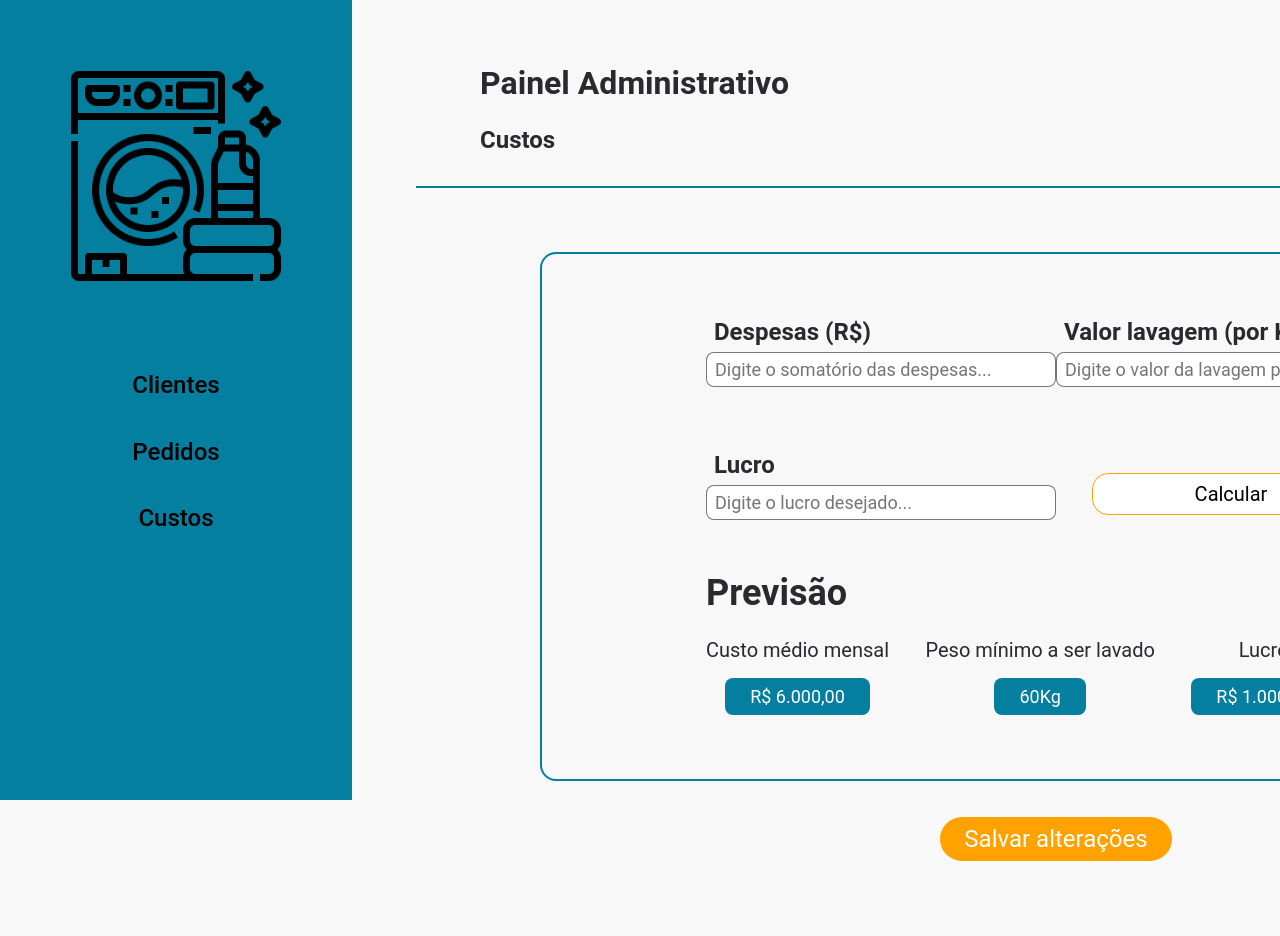
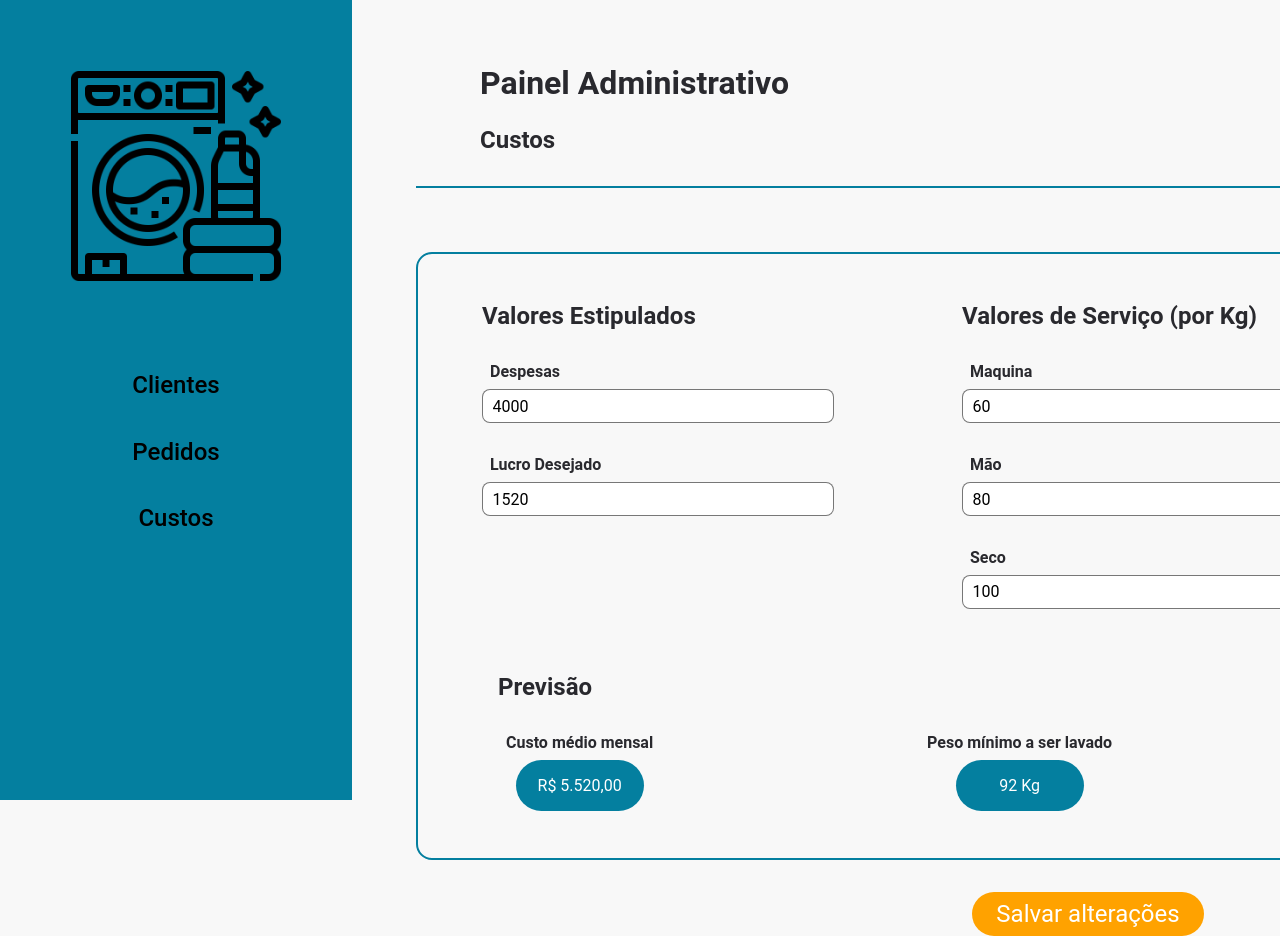
Before and after one commit to GabrielFSSantos/Basic_Laundry_System, a React (Create React App) app: page /costs in a window 1280 px wide. Shown: the top 936 px of the page. Before the commit the page ends 861 px from the top, so only its background shows below. Built offline with nearby package versions, Linux system fonts and the light colour scheme.

Commit message:
Rework Page Cost and Contreller

```diff
--- a/src/pages/Costs/index.tsx
+++ b/src/pages/Costs/index.tsx
@@ -1,55 +1,95 @@
-import { FormEvent, useState } from 'react';
+import { FormEvent, useEffect, useState } from 'react';
+import { Header } from '../../components/Header';
 import { Button } from '../../components/Button';
+import { LabelAndChange } from '../../components/LabelAndChange';
 
-import { Header } from '../../components/Header';
-import {CalculateCosts} from '../../service/shared/CalculateCosts';
+import {Cost} from '../../service/models/Cost';
+import { CalculateCosts } from '../../service/shared/CalculateCosts';
+import CostController from '../../service/controllers/CostController';
 
 import './styles.scss'
+import { Modal } from '../../components/Modal';
 
 export function Costs() {
   const [expenses, setExpenses] = useState(0);
-  const [washValue, setWashValue] = useState(0);
-  const [desiredProfit, setDesiredProfit] = useState(0);
+  const [profit, setProfit] = useState(0);
+  const [washingMachine, setWashingMachine] = useState(0);
+  const [washingHand, setWashingHand] = useState(0);
+  const [washingDry, setWashingDry] = useState(0);
+  const [costMedium, setCostMedium] = useState(0);
+  const [weightMinimum, setWeightMinimum] = useState(0);
 
-  // Realizar chamada no backend de Custos.
-  const data = {
-    averageCost: 6000,
-    minimumWeight: 60,
-    profit: 1000,
+  const [alertFullFields, setAlertFullFields] = useState(false);
+  const [alertEdited, setAlertEdited] = useState(false);
+
+  useEffect(() => {
+    CostController.show().then((dados) => {
+      if (dados) {
+        setExpenses(dados.expenses);
+        setProfit(dados.profit);
+        setWashingMachine(dados.washingMachine);
+        setWashingHand(dados.washingHand);
+        setWashingDry(dados.washingDry);
+        setCostMedium(dados.costMedium);
+        setWeightMinimum(dados.weightMinimum);
       }
-  const [averageCost, setAverageCost] = useState(data.averageCost);
-  const [minimumWeight, setMinimumWeight] = useState(data.minimumWeight);
-  const [profit, setProfit] = useState(data.profit);
+    });
+  }, []);
 
   function handleCalculate(event: FormEvent) {
     event.preventDefault();
 
-    let data = {
+    if(expenses !== 0 && profit !== 0 && washingMachine !== 0
+      && washingHand !== 0 && washingDry !== 0) {
+
+      let data: Cost = {
         expenses,
-      washValue,
-      desiredProfit,
+        profit,
+        washingMachine,
+        washingHand,
+        washingDry,
+        costMedium: 0,
+        weightMinimum: 0,
       }
 
       const result = CalculateCosts(data);
 
       if(result){
-      setAverageCost(result?.averageCost);
-      setMinimumWeight(result?.minimumWeight);
         setProfit(result?.profit);
+        setCostMedium(result?.costMedium);
+        setWeightMinimum(result?.weightMinimum);
+      }
+    }
+    else{
+      setAlertFullFields(true);
     }
   }
 
   function handleSaveEditions() {
-    const cost = {
+    if(expenses !== 0 && profit !== 0 && washingMachine !== 0 && washingHand !== 0
+      && washingDry !== 0 && costMedium !== 0 && weightMinimum !== 0) {
+
+      let data: Cost = {
         expenses,
-      washValue,
-      desiredProfit,
-      averageCost,
-      minimumWeight,
         profit,
+        washingMachine,
+        washingHand,
+        washingDry,
+        costMedium,
+        weightMinimum
       }
-    // Salvar cost no banco de dados
-    console.log(cost);
+
+      const cost = CalculateCosts(data);
+
+      CostController.update(cost).then((dados) => {
+        if (dados) {
+          setAlertEdited(true);
+        }
+      });
+    }
+    else{
+      setAlertFullFields(true);
+    }
   }
 
   return(
@@ -60,53 +100,100 @@ export function Costs() {
         <div className="board">
           <form onSubmit={handleCalculate}>
             <div>
-              <b>Despesas (R$)</b>
-              <input
+              <h3>Valores Estipulados</h3>
+              <LabelAndChange
+                input
+                name="Despesas"
                 type="text"
                 placeholder="Digite o somatório das despesas..."
-                onChange={event => setExpenses(parseFloat(event.target.value))}
+                onChange={event => setExpenses(parseFloat(event.target.value) || 0)}
+                value={expenses !== 0 ? expenses : undefined}
               />
-              <b>Lucro</b>
-              <input
+
+              <LabelAndChange
+                input
+                name="Lucro Desejado"
                 type="text"
                 placeholder="Digite o lucro desejado..."
-                onChange={event => setDesiredProfit(parseFloat(event.target.value))}
+                onChange={event => setProfit(parseFloat(event.target.value) || 0)}
+                value={profit !== 0 ? profit : undefined}
               />
             </div>
 
             <div>
-              <b>Valor lavagem (por Kg)</b>
-              <input
+              <h3>Valores de Serviço  (por Kg)</h3>
+              <LabelAndChange
+                input
+                name="Maquina"
                 type="text"
                 placeholder="Digite o valor da lavagem por Kg..."
-                onChange={event => setWashValue(parseFloat(event.target.value))}
+                onChange={event => setWashingMachine(parseFloat(event.target.value) || 0)}
+                value={washingMachine !== 0 ? washingMachine : undefined}
               />
+
+              <LabelAndChange
+                input
+                name="Mão"
+                type="text"
+                placeholder="Digite o valor da lavagem por Kg..."
+                onChange={event => setWashingHand(parseFloat(event.target.value) || 0)}
+                value={washingHand !== 0 ? washingHand : undefined}
+              />
+
+              <LabelAndChange
+                input
+                name="Seco"
+                type="text"
+                placeholder="Digite o valor da lavagem por Kg..."
+                onChange={event => setWashingDry(parseFloat(event.target.value) || 0)}
+                value={washingDry !== 0 ? washingDry : undefined}
+              />
+            </div>
+
             <Button isOutlined type="submit">Calcular</Button>
-            </div>
           </form>
 
           <div className="section">
             <h3>Previsão</h3>
             <div className="results" >
               <div>
-                <label>Custo médio mensal</label>
-                <p>{averageCost.toLocaleString('pt-br',{style: 'currency', currency: 'BRL'})}</p>
+                <LabelAndChange span name="Custo médio mensal">{costMedium.toLocaleString('pt-BR', { style: 'currency', currency: 'BRL' })}</LabelAndChange>
               </div>
 
               <div>
-                <label>Peso mínimo a ser lavado</label>
-                <p>{minimumWeight}Kg</p>
+                <LabelAndChange span name="Peso mínimo a ser lavado">{weightMinimum} Kg</LabelAndChange>
               </div>
 
               <div>
-                <label>Lucro</label>
-                <p>{profit.toLocaleString('pt-br',{style: 'currency', currency: 'BRL'})}</p>
+                <LabelAndChange span name="Lucro Estimado">{profit.toLocaleString('pt-BR', { style: 'currency', currency: 'BRL' })}</LabelAndChange>
               </div>
             </div>
           </div>
         </div>
         <Button onClick={handleSaveEditions}>Salvar alterações</Button>
       </main>
+
+      {alertFullFields ?
+        <Modal
+          alert
+          title="Alerta ao calcular custos"
+          handleToCancel={() => {setAlertFullFields(false)}}
+        >
+          Preencha todos os campos!
+        </Modal>
+      : false}
+
+      {alertEdited ?
+        <Modal
+          alert
+          title="Custo Editado"
+          handleToCancel={() => {
+            setAlertEdited(false);
+          }}
+        >
+          {`Custos editado com sucesso!!!`}
+        </Modal>
+      : false}
     </div>
   );
 }
--- a/src/pages/Costs/styles.scss
+++ b/src/pages/Costs/styles.scss
@@ -3,83 +3,55 @@
     display: flex;
     align-items: center;
     flex-direction: column;
-    margin: 48px 124px 0px 124px;
+    width: 84rem;
+    margin: 0 auto;
 
     .board {
-      display: flex;
-      flex-direction: column;
-      margin-bottom: 36px;
+      margin-bottom: 2rem;
+      height: 38rem;
       width: 100%;
-      gap: 16px;
 
-      border: 2px solid #047F9F;
-      border-radius: 16px;
+      border: 0.15rem solid #047F9F;
+      border-radius: 1rem;
 
       form {
         display: flex;
-        justify-content: space-between;
-        margin: 0px 164px;
+        flex-direction: row;
+        margin: 3rem 0rem 0rem 4rem;
+        gap: 8rem;
 
         div {
           display: flex;
           flex-direction: column;
 
-          b {
-            font-size: 24px;
-            margin: 64px 0px 6px 8px;
+          h3 {
+            font-size: 1.5rem;
           }
+        }
 
-          input {
-            font-size: 18px;
-            padding: 6px 8px;
-            width: 350px;
-
-            border: 1px solid #0008;
-            border-radius: 8px;
-          }
-
-          button {
-            height: 42px;
-            margin: 86px 36px 0px 36px;
-            font-size: 20px;
-            color: #000;
-          }
+        button {
+          margin-top: 6rem;
+          margin-bottom: 1rem;
         }
       }
 
       .section {
         display: flex;
         flex-direction: column;
-        margin: 36px 164px 64px 164px;
+        margin: 4rem 0rem 0rem 5rem;
 
         h3 {
-          font-size: 36px;
+          font-size: 1.5rem;
         }
 
         .results {
           display: flex;
           justify-content: space-between;
-          width: 90%;
+          width: 80%;
 
           div {
             display: flex;
-            flex-direction: column;
             align-items: center;
-            margin-top: 24px;
-
-            label {
-              font-size: 20px;
-            }
-
-            p {
-              margin-top: 16px;
-              padding: 8px 25px;
-
-              background: #047F9F;
-              color: #FFF;
-              border-radius: 8px;
-              font-size: 18px;
-            }
           }
         }
       }
--- a/src/pages/RegisterAndEditRequest/index.tsx
+++ b/src/pages/RegisterAndEditRequest/index.tsx
@@ -59,7 +59,7 @@ export function RegisterAndEditRequest() {
       });
     }
     else {
-      setPrice(CalculatePrice({type, weight, isDelivery}));
+      CalculatePrice({type, weight, isDelivery}).then((dados) => {setPrice(dados)});
     }
   }, [weight, type, isDelivery, params.id, history]);
 
--- /dev/null
+++ b/src/service/controllers/CostController.ts
@@ -0,0 +1,49 @@
+import { Cost } from '../models/Cost';
+import { cost } from '../data/data.json';
+
+const CostController = {
+
+  async update(newCost: Cost) {
+    try {
+      let costData: Cost;
+      const costStorage = localStorage.getItem('cost');
+
+      if(costStorage){
+        costData = JSON.parse(costStorage);
+      }
+      else {
+        localStorage.setItem('cost', JSON.stringify(cost));
+        costData = JSON.parse(JSON.stringify(cost));
+      }
+
+      costData = newCost;
+      localStorage.setItem('cost', JSON.stringify(costData));
+      return costData;
+
+    } catch (error) {
+      alert("Could not update.\n" + error);
+    }
+  },
+
+  async show() {
+    try {
+      let costData: Cost;
+      const costStorage = localStorage.getItem('cost');
+
+      if(costStorage){
+        costData = JSON.parse(costStorage);
+      }
+      else {
+        localStorage.setItem('cost', JSON.stringify(cost));
+        costData = JSON.parse(JSON.stringify(cost));
+      }
+
+      return costData;
+
+    } catch (error) {
+      alert("Could not show.\n" + error);
+    }
+  },
+}
+
+export default CostController;
--- /dev/null
+++ b/src/service/models/Cost.ts
@@ -0,0 +1,9 @@
+export class Cost {
+  expenses!: number;
+  profit!: number;
+  washingMachine!: number;
+  washingHand!: number;
+  washingDry!: number;
+  costMedium!: number;
+  weightMinimum!: number;
+}
--- a/src/service/shared/CalculateCosts.ts
+++ b/src/service/shared/CalculateCosts.ts
@@ -1,40 +1,17 @@
-type CostsProps = {
-  expenses: number;
-  washValue: number;
-  desiredProfit: number;
-}
+import { Cost } from '../models/Cost'
 
-export function CalculateCosts({expenses, washValue, desiredProfit}: CostsProps) {
+export function CalculateCosts(cost: Cost) {
 
-  if(!expenses) {
-    alert('Valor de Despesas inválido!!');
-    return;
+  cost.costMedium = (cost.expenses + cost.profit);
+  let sum = 0;
+
+  while(sum < cost.costMedium ) {
+    sum = sum + cost.washingMachine;
+    cost.weightMinimum = cost.weightMinimum + 1;
   }
 
-  if(!washValue) {
-    alert('Valor de Lavagem inválido!!');
-    return;
-  }
+  cost.costMedium = sum;
+  cost.profit = (sum - cost.expenses);
 
-  if(!desiredProfit) {
-    alert('Valor de Funcionário inválido!!');
-    return;
-  }
-
-  let  averageCost = (expenses + desiredProfit);
-  let minimumWeight = 0;
-  let sum = 0;
-
-  while(sum < averageCost) {
-    sum = sum + washValue;
-    minimumWeight = minimumWeight + 1;
-  }
-
-  averageCost = sum;
-  let profit = (sum - expenses);
-
-  averageCost = parseFloat(averageCost.toFixed(2));
-  profit = parseFloat(profit.toFixed(2));
-
-  return {averageCost, minimumWeight, profit};
+  return cost;
 }
```
Also changed, not shown: src/hooks/useTable.ts (+10 -10 lines), src/service/data/data.json (+10 -0 lines), src/service/shared/CalculatePrice.ts (+11 -4 lines). Lines whose indentation alone changed are shown as unchanged.
